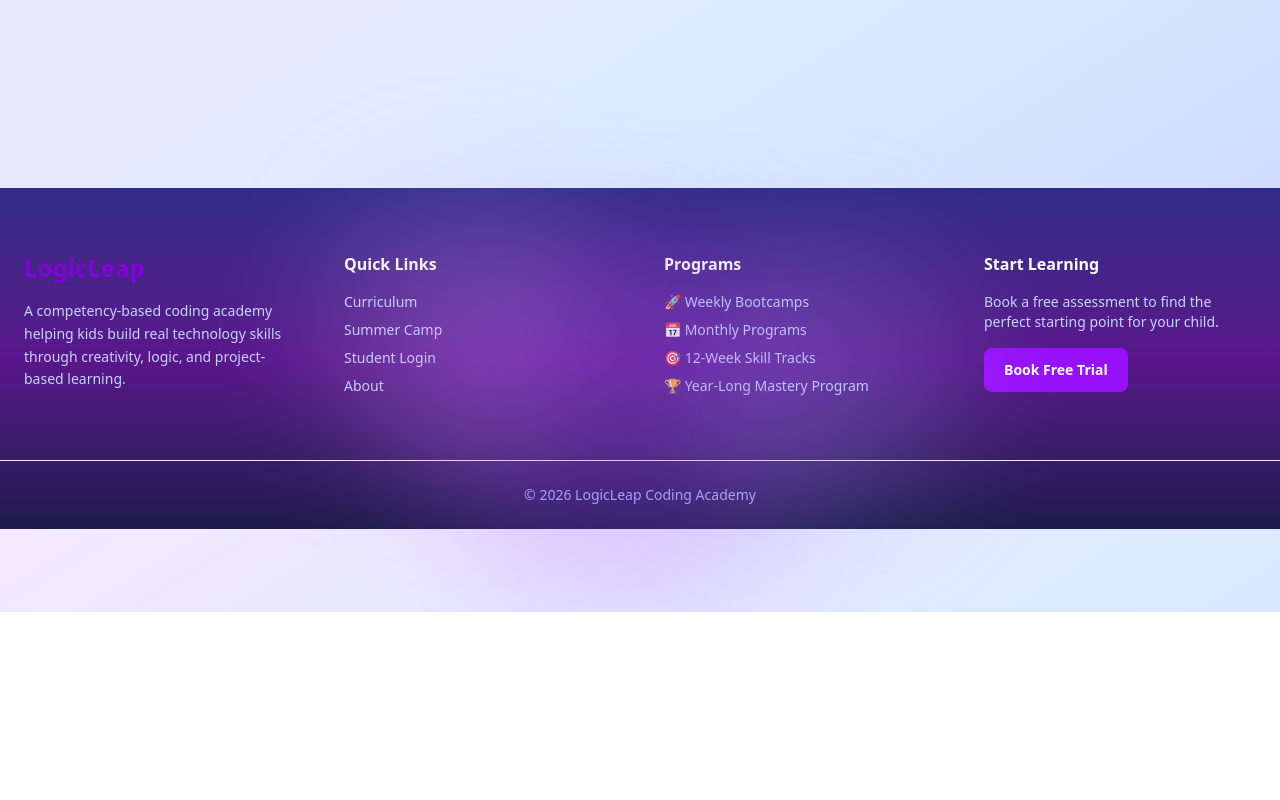
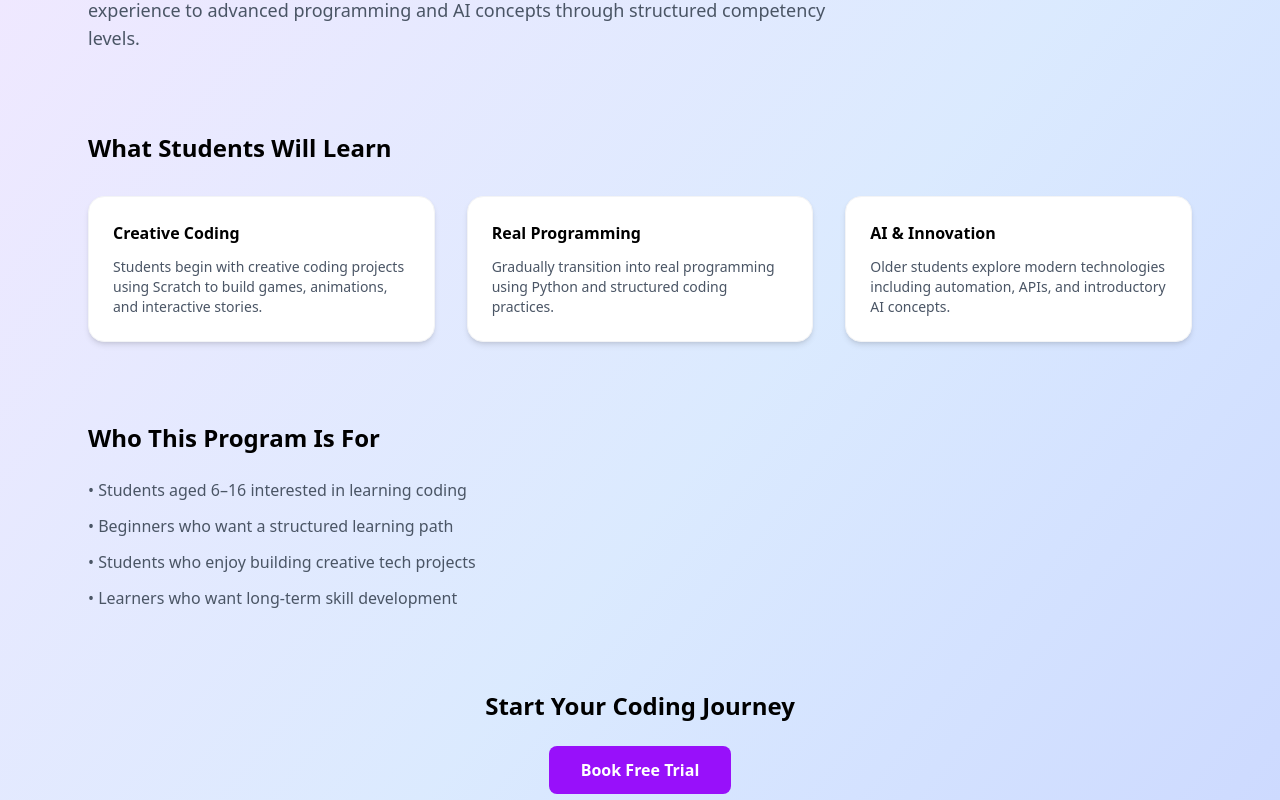
Before and after one commit to srushteesingh/logicleap-platform, a Next.js app: page /mastery-journey in a window 1280 px wide. Shown: the part 260-1060 px from the top of the page. Before the commit the page ends 872 px from the top, so only its background shows below. Built offline with nearby package versions, Linux system fonts and the light colour scheme.

Commit message:
mastery-journey update

```diff
--- a/app/mastery-journey/page.tsx
+++ b/app/mastery-journey/page.tsx
@@ -1,12 +1,75 @@
 export default function MasteryJourney() {
   return (
     <div className="max-w-6xl mx-auto px-6 py-24">
-      <h1 className="text-4xl font-bold mb-6">Mastery Journey</h1>
+      {/* Hero */}
+      <section className="mb-20">
+        <h1 className="text-4xl font-bold mb-6">Mastery Journey</h1>
 
-      <p className="text-lg text-gray-600">
-        A complete coding pathway where students progress from Scratch to Python
-        and AI through structured competency levels.
-      </p>
+        <p className="text-lg text-gray-600 max-w-3xl">
+          A complete coding pathway designed to take students from their first
+          creative coding experience to advanced programming and AI concepts
+          through structured competency levels.
+        </p>
+      </section>
+
+      {/* What Students Learn */}
+      <section className="mb-20">
+        <h2 className="text-2xl font-semibold mb-8">
+          What Students Will Learn
+        </h2>
+
+        <div className="grid md:grid-cols-3 gap-8">
+          <div className="bg-white rounded-2xl p-6 shadow-md border border-gray-100">
+            <h3 className="font-semibold mb-3">Creative Coding</h3>
+            <p className="text-sm text-gray-600">
+              Students begin with creative coding projects using Scratch to
+              build games, animations, and interactive stories.
+            </p>
+          </div>
+
+          <div className="bg-white rounded-2xl p-6 shadow-md border border-gray-100">
+            <h3 className="font-semibold mb-3">Real Programming</h3>
+            <p className="text-sm text-gray-600">
+              Gradually transition into real programming using Python and
+              structured coding practices.
+            </p>
+          </div>
+
+          <div className="bg-white rounded-2xl p-6 shadow-md border border-gray-100">
+            <h3 className="font-semibold mb-3">AI & Innovation</h3>
+            <p className="text-sm text-gray-600">
+              Older students explore modern technologies including automation,
+              APIs, and introductory AI concepts.
+            </p>
+          </div>
+        </div>
+      </section>
+
+      {/* Who It Is For */}
+      <section className="mb-20">
+        <h2 className="text-2xl font-semibold mb-6">Who This Program Is For</h2>
+
+        <ul className="space-y-3 text-gray-600">
+          <li>• Students aged 6–16 interested in learning coding</li>
+          <li>• Beginners who want a structured learning path</li>
+          <li>• Students who enjoy building creative tech projects</li>
+          <li>• Learners who want long-term skill development</li>
+        </ul>
+      </section>
+
+      {/* CTA */}
+      <section className="text-center">
+        <h2 className="text-2xl font-semibold mb-6">
+          Start Your Coding Journey
+        </h2>
+
+        <a
+          href="/summer-camp"
+          className="inline-block bg-purple-600 hover:bg-purple-700 text-white px-8 py-3 rounded-lg font-semibold transition"
+        >
+          Book Free Trial
+        </a>
+      </section>
     </div>
   );
 }
```
